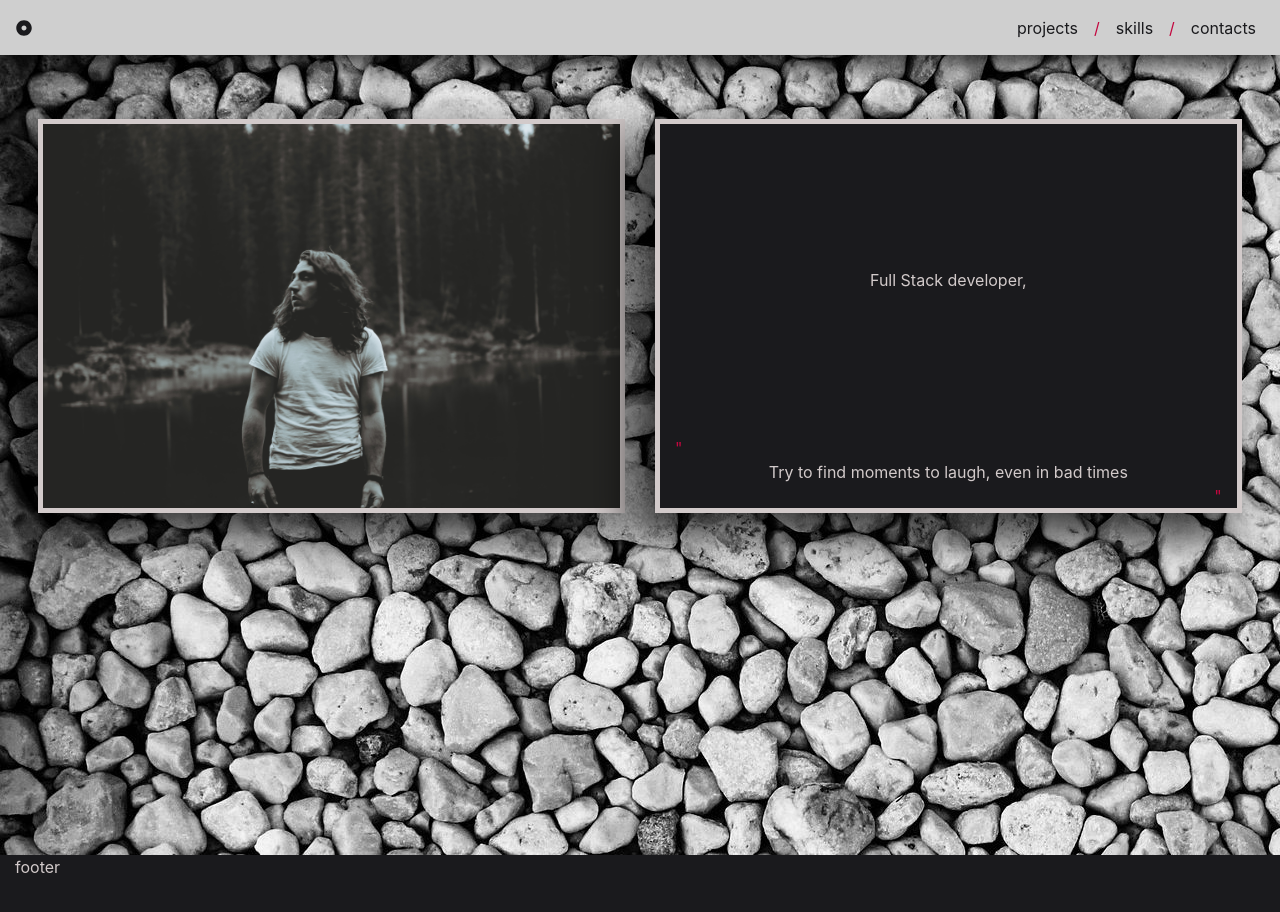
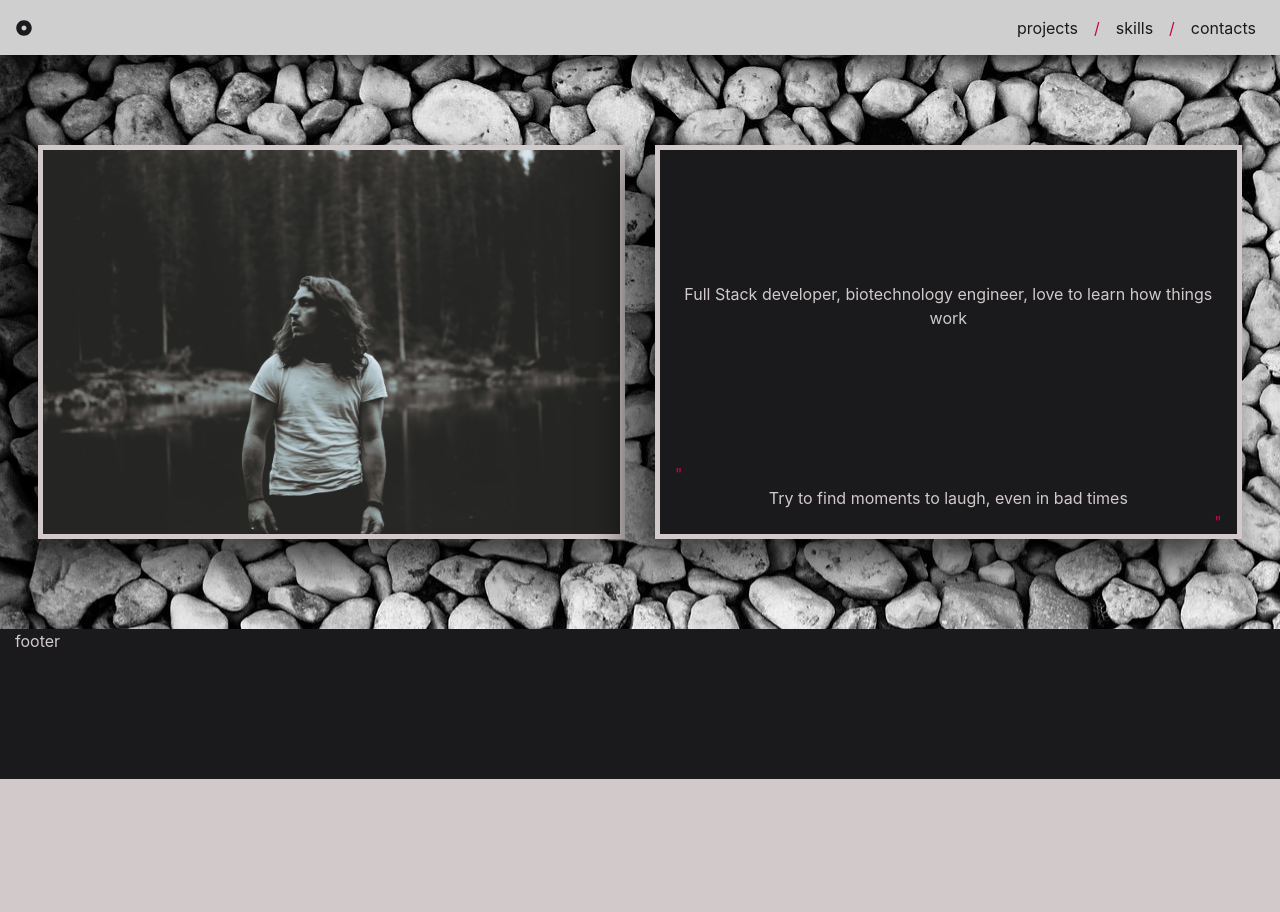
Before and after one commit to dolevizacson/portfolio, a React (Create React App) app: page / in a window 1280 px wide. Shown: the top 912 px of the page. After the commit the page ends 800 px from the top, so only its background shows below. Built offline with nearby package versions, Linux system fonts and the light colour scheme.

Commit message:
design changes, add logic to skills page component
change app css to flex box, add function to show full skill list int methodology component

```diff
--- a/src/components/App.css
+++ b/src/components/App.css
@@ -1,4 +1,7 @@
 .app-container {
+  display: flex;
+  flex-wrap: nowrap;
+  flex-direction: column;
   margin: 0 0;
   padding-top: 55px;
   padding-left: 0;
@@ -27,7 +30,7 @@
   -webkit-box-shadow: -20px 20px 40px 5px rgba(0, 0, 0, 0.75);
   -moz-box-shadow: -20px 20px 40px 5px rgba(0, 0, 0, 0.75);
   box-shadow: -20px 20px 40px 5px rgba(0, 0, 0, 0.75);
-  width: 85vw;
+  width: 74vw;
   height: 17vh;
 }
 
--- a/src/components/App.js
+++ b/src/components/App.js
@@ -23,16 +23,16 @@ const App = () => {
     <div className="app">
       <BrowserRouter>
         <div>
-          <AppNavbar />
           <Container className="app-container" fluid>
+            <AppNavbar />
             <Switch>
               <Route path={homeRoute} exact component={Home} />
               <Route path={projectsRoute} exact component={Projects} />
               <Route path={skillsRoute} exact component={Skills} />
               <Route path={contactRoute} exact component={Contact} />
             </Switch>
+            <Footer />
           </Container>
-          <Footer />
         </div>
       </BrowserRouter>
     </div>
--- a/src/confings/appContent.js
+++ b/src/confings/appContent.js
@@ -1,6 +1,7 @@
 const content = {
   home: {
-    about: 'Full Stack developer, ',
+    about:
+      'Full Stack developer, biotechnology engineer, love to learn how things work ',
     moto: 'Try to find moments to laugh, even in bad times',
   },
   skills: [
@@ -49,6 +50,17 @@ const content = {
             'more stuff about java',
           ],
         },
+        {
+          key: 22,
+          language: 'node js',
+          icon: 'node',
+          shortData: 'here will be written shorten knowledge about node js',
+          longData: [
+            'stuff about node js',
+            'more stuff about node js',
+            'more stuff about node js',
+          ],
+        },
       ],
     },
   ],
--- a/src/scenes/home/index.css
+++ b/src/scenes/home/index.css
@@ -1,12 +1,18 @@
 .home {
-  height: 100vh;
+  display: flex;
+  flex-wrap: nowrap;
+  flex-direction: column;
   background-image: url('/blackWhiteTiles.jpg');
 }
 
-.home-content {
-  padding-top: 8vh;
-  padding-left: 3vw;
-  padding-right: 3vw;
+.home-on-picture {
+  display: flex;
+  flex-wrap: nowrap;
+  flex-direction: row;
+  justify-content: center;
+  align-items: center;
+  padding: 8vh 3vw;
+  margin: 2vw 0;
 }
 
 img {
--- a/src/scenes/home/index.js
+++ b/src/scenes/home/index.js
@@ -8,7 +8,7 @@ import About from './components/About';
 const Home = () => {
   return (
     <div className="home">
-      <div className="home-content">
+      <div className="home-on-picture">
         <Row>
           <Col>
             <img className="ui-container" src="tempPic.jpg" alt="profile" />
--- a/src/scenes/skills/components/MethodologyList.js
+++ b/src/scenes/skills/components/MethodologyList.js
@@ -4,12 +4,18 @@ import { Card, CardBody, CardHeader, Col, Row } from 'reactstrap';
 
 import './Methodology.css';
 
-import SkillsList from './SkillsList';
+import StackList from './StackList';
 
-const MethodologyList = props => {
-  const { skillsListContent } = props.skillsList;
+class MethodologyList extends React.Component {
+  state = { isHidden: true };
 
-  const createMethodologyList = skillsListContent.map(methodology => {
+  toggleStackList = () => {
+    this.setState({ isHidden: !this.state.isHidden });
+  };
+
+  createMethodologyList = () => {
+    const { skillsListContent } = this.props.skillsList;
+    return skillsListContent.map(methodology => {
       return (
         <Col key={methodology.key}>
           <div className="methodology ui-container">
@@ -18,30 +24,39 @@ const MethodologyList = props => {
                 <Row>
                   <Col xs="3">
                     <div className="image-container rounded">
-                    <img src={methodology.image} />
+                      <img src={methodology.image} alt={methodology.topic} />
                     </div>
                   </Col>
-                <Col>{methodology.topic}</Col>
+                  <Col>
+                    <h4>{methodology.topic}</h4>
+                  </Col>
                 </Row>
               </CardHeader>
-
+              {this.state.isHidden && (
                 <CardBody>
                   {methodology.stack.map(lang => {
                     return <div key={lang.key}>{lang.language}</div>;
                   })}
                 </CardBody>
+              )}
+              {!this.state.isHidden && (
+                <StackList stackList={methodology.stack} />
+              )}
             </Card>
           </div>
         </Col>
       );
     });
+  };
 
+  render() {
     return (
       <div>
-      <Row>{createMethodologyList}</Row>
+        <Row>{this.createMethodologyList()}</Row>
       </div>
     );
-};
+  }
+}
 
 const mapStateToProps = state => {
   return { skillsList: state.loadSkillsListContent };
--- a/src/scenes/skills/components/SkillsList.js
+++ b/src/scenes/skills/components/StackList.js
@@ -2,13 +2,12 @@ import React from 'react';
 import { FontAwesomeIcon } from '@fortawesome/react-fontawesome';
 import { Card, CardBody, CardHeader } from 'reactstrap';
 
-import './SkillsList.css';
+import './StackList.css';
 
-const SkillList = props => {
-  const { skillsListContent } = props.skillsList;
-  const createSkillsList = skillsListContent.map(lang => {
+const StackList = props => {
+  const createSkillsList = props.stackList.map(lang => {
     return (
-      <div className="skill" key={lang.name}>
+      <div className="skill" key={lang.key}>
         <Card>
           <CardHeader>
             <div>
@@ -29,4 +28,4 @@ const SkillList = props => {
   return <div>{createSkillsList}</div>;
 };
 
-export default SkillList;
+export default StackList;
--- a/src/scenes/skills/index.css
+++ b/src/scenes/skills/index.css
@@ -1,14 +1,19 @@
 .skills {
-  height: 100vh;
+  display: flex;
+  flex-wrap: nowrap;
+  flex-direction: column;
   background-image: url('/blackWhiteTiles.jpg');
 }
 
-.skills-content {
-  padding-top: 8vh;
-  padding-left: 3vw;
-  padding-right: 3vw;
+.skills-skillsList {
+  display: flex;
+  flex-wrap: nowrap;
+  flex-direction: column;
+  justify-content: center;
+  align-items: center;
+  padding: 8vh 3vw;
 }
 
-.skills-list {
+.Methodology-list {
   padding: 3% 15%;
 }
--- a/src/scenes/skills/index.js
+++ b/src/scenes/skills/index.js
@@ -8,23 +8,25 @@ import MethodologyList from './components/MethodologyList';
 const Skills = () => {
   return (
     <div className="skills">
-      <div className="skills-content">
+      <div className="skills-skillsList">
         <Row>
           <div className="ui-titles-container">
             <Row>
-              <Col xs="3">
+              <Col xs="2">
                 <img
                   className="rounded"
                   src="/skillsTitleImage.png"
                   alt="stone-stack"
                 />
               </Col>
-              <Col> Technology Stack And Stuff</Col>
+              <Col>
+                <h2>Technology Stack And Stuff</h2>
+              </Col>
             </Row>
           </div>
         </Row>
         <Row>
-          <div className="skills-list">
+          <div className="Methodology-list">
             <MethodologyList />
           </div>
         </Row>
```
Also changed, not shown: src/scenes/skills/components/SkillsList.css (deleted), src/scenes/skills/components/StackList.css (added). Lines whose indentation alone changed are shown as unchanged.
